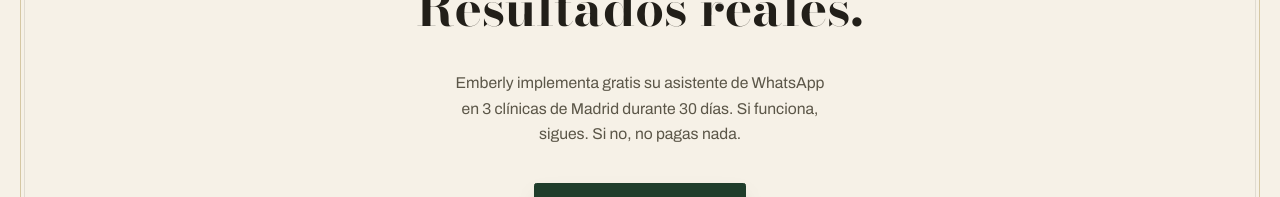
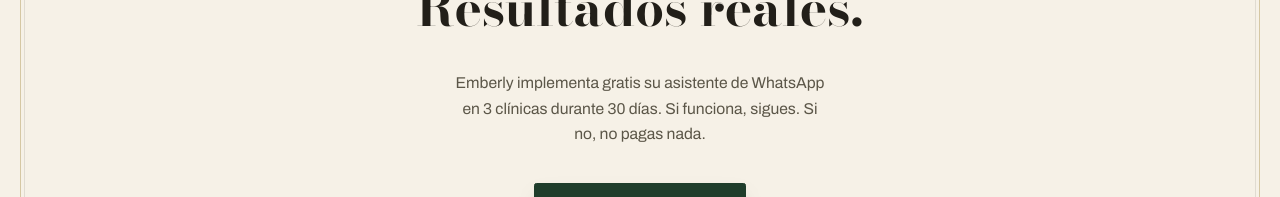
Before and after one commit to jaime1902-rgb/emberly, a Next.js app: page / in a window 1280 px wide. Shown: the part 416-613 px from the top of the page. Built offline with nearby package versions, Linux system fonts and the light colour scheme.

Commit message:
Drop Madrid geographic restriction from the offer copy

```diff
--- a/app/layout.tsx
+++ b/app/layout.tsx
@@ -18,7 +18,7 @@
 export const metadata: Metadata = {
   title: "Emberly — La oferta de las 3 plazas",
   description:
-    "Emberly implementa gratis su asistente de WhatsApp en 3 clínicas de Madrid durante 30 días.",
+    "Emberly implementa gratis su asistente de WhatsApp en 3 clínicas durante 30 días.",
 };
 
 export default function RootLayout({ children }: LayoutProps<"/">) {
--- a/components/emberly/funnel.tsx
+++ b/components/emberly/funnel.tsx
@@ -59,7 +59,7 @@
   },
   {
     label: "Por qué es gratis",
-    body: "Acabamos de llegar a Madrid. Tenemos la tecnología, nos falta el caso real. A cambio del piloto, documentamos resultados reales: citas, leads, no-shows.",
+    body: "Acabamos de lanzarnos. Tenemos la tecnología, nos falta el caso real. A cambio del piloto, documentamos resultados reales: citas, leads, no-shows.",
   },
   {
     label: "Por qué solo 3",
@@ -176,8 +176,8 @@
                 <Seal />
               </div>
               <p className="mx-auto mt-6 max-w-[42ch] text-[0.98rem] leading-relaxed text-text-muted">
-                Emberly implementa gratis su asistente de WhatsApp en 3 clínicas de
-                Madrid durante 30 días. Si funciona, sigues. Si no, no pagas nada.
+                Emberly implementa gratis su asistente de WhatsApp en 3 clínicas
+                durante 30 días. Si funciona, sigues. Si no, no pagas nada.
               </p>
               <div className="mt-9">
                 <InviteButton onClick={goNext}>Quiero mi plaza</InviteButton>
```
Also changed, not shown: 1 other file (tests, documents, lock files or other folders).
